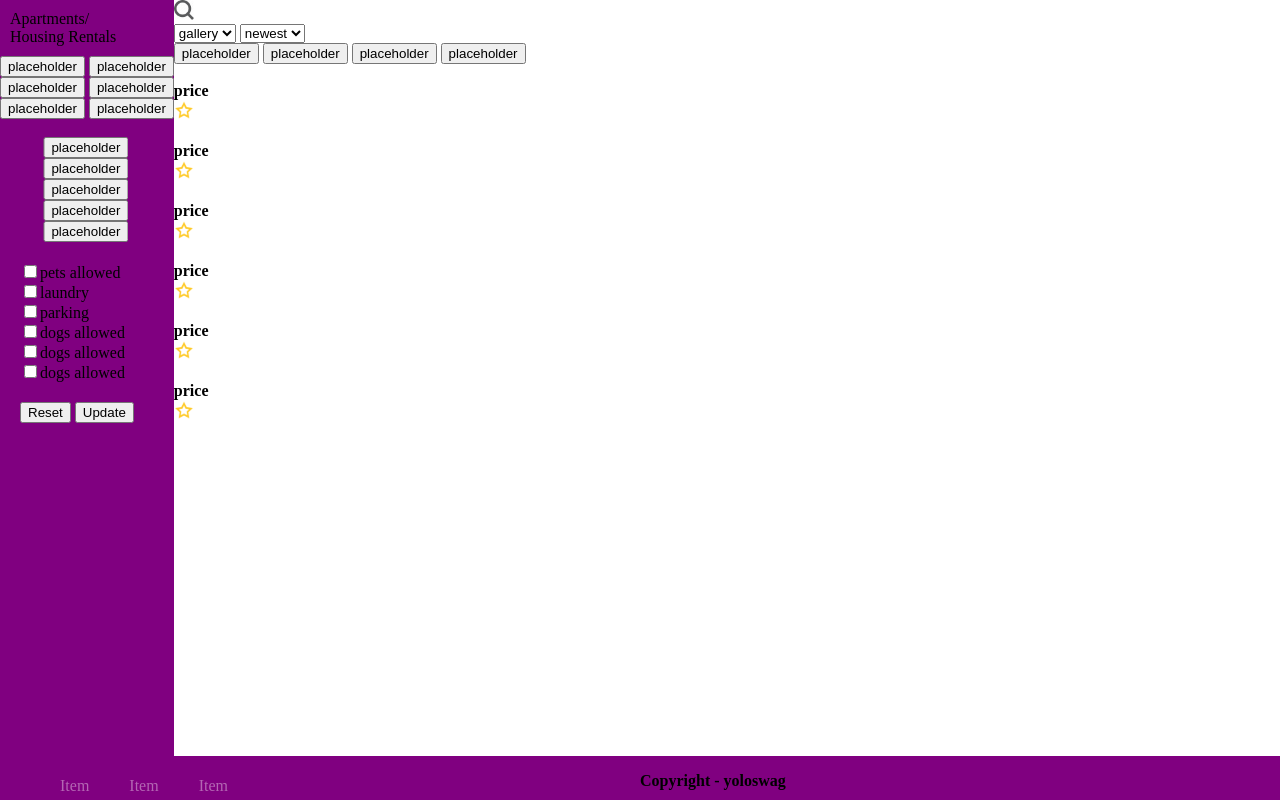
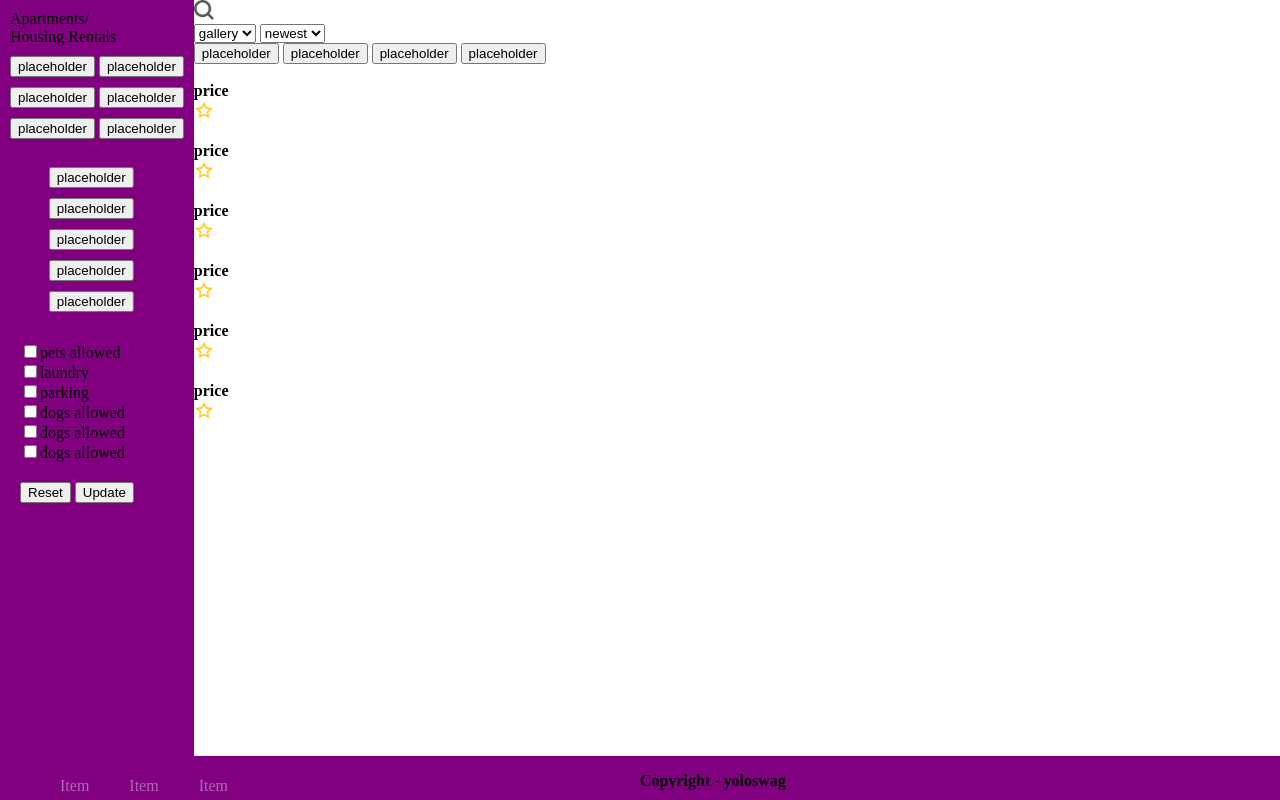
Before and after one commit to dmao1/WDD-proj1, a plain HTML site: page index2.html in a window 1280 px wide. Drawn offline with Linux system fonts and the light colour scheme.

Commit message:
2nd view

```diff
--- a/assets/css/style.css
+++ b/assets/css/style.css
@@ -195,12 +195,19 @@ nav {
 }
 
 .top-buttons {
+	position: relative;
 
 }
 
 .middle-buttons {
 	position: relative;
-	transform: translateX(25%);
+	left: 50%;
+	transform: translateX(-30%);
+
+}
+
+.button-container {
+	padding: 0px 10px 10px 10px;
 }
 
 .checkboxes {
@@ -213,6 +220,7 @@ nav {
 }
 
 .bottom-buttons {
+	position: relative;
 
 	margin: 20px;
 }
--- a/index2.html
+++ b/index2.html
@@ -9,28 +9,43 @@
 			<div class="sidebar-content">
 				<div id="sidebar-h1">Apartments/<br>Housing Rentals</div>
 				<div class="top-buttons">
+					<div class="button-container">
 						<button id="" >placeholder</button>
 						<button id="" >placeholder</button>
 						<br>
+					</div>
+					<div class="button-container">
 						<button id="" >placeholder</button>
 						<button id="" >placeholder</button>
 						<br>
+					</div>
+					<div class="button-container">
 						<button id="" >placeholder</button>
 						<button id="" >placeholder</button>
-
+					</div>
 				</div>
 				<br>
 				<div class="middle-buttons">
-					<button id="" >placeholder</button>
+					<div class="button-container">
+						<button class="" >placeholder</button>
 						<br>
-					<button id="" >placeholder</button>
+					</div>
+					<div class="button-container">
+						<button class="" >placeholder</button>
 						<br>
-					<button id="" >placeholder</button>
+					</div>
+					<div class="button-container">
+						<button class="" >placeholder</button>
 						<br>
-					<button id="" >placeholder</button>
+					</div>
+					<div class="button-container">
+						<button class="" >placeholder</button>
 						<br>
-					<button id="" >placeholder</button>
+					</div>
+					<div class="button-container">
+						<button class="" >placeholder</button>
 						<br>
+					</div>
 				</div>
 				<div class="checkboxes">
 					<input type="checkbox" class='box'>pets allowed<br>
```
Lines whose indentation alone changed are shown as unchanged.
